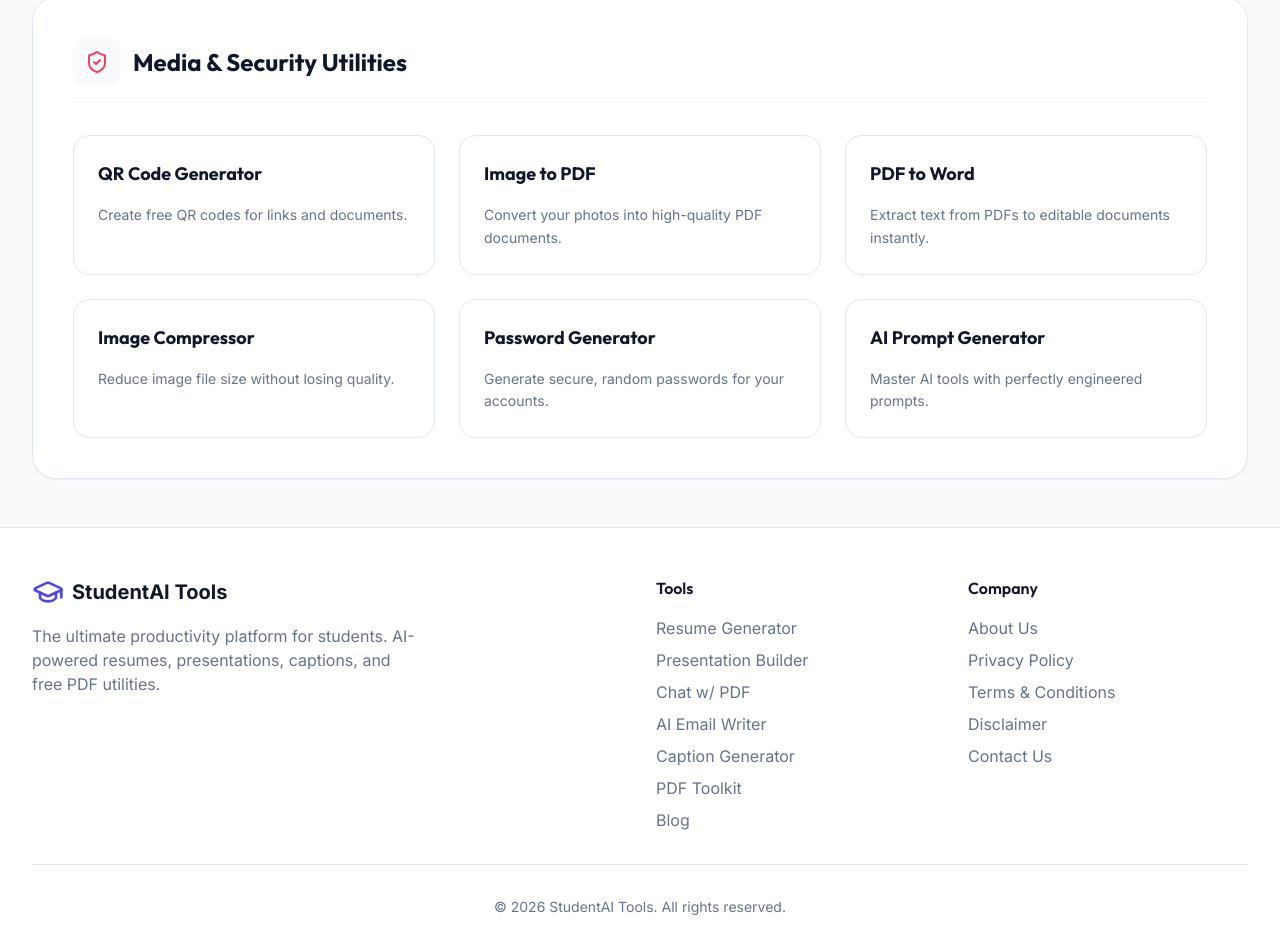
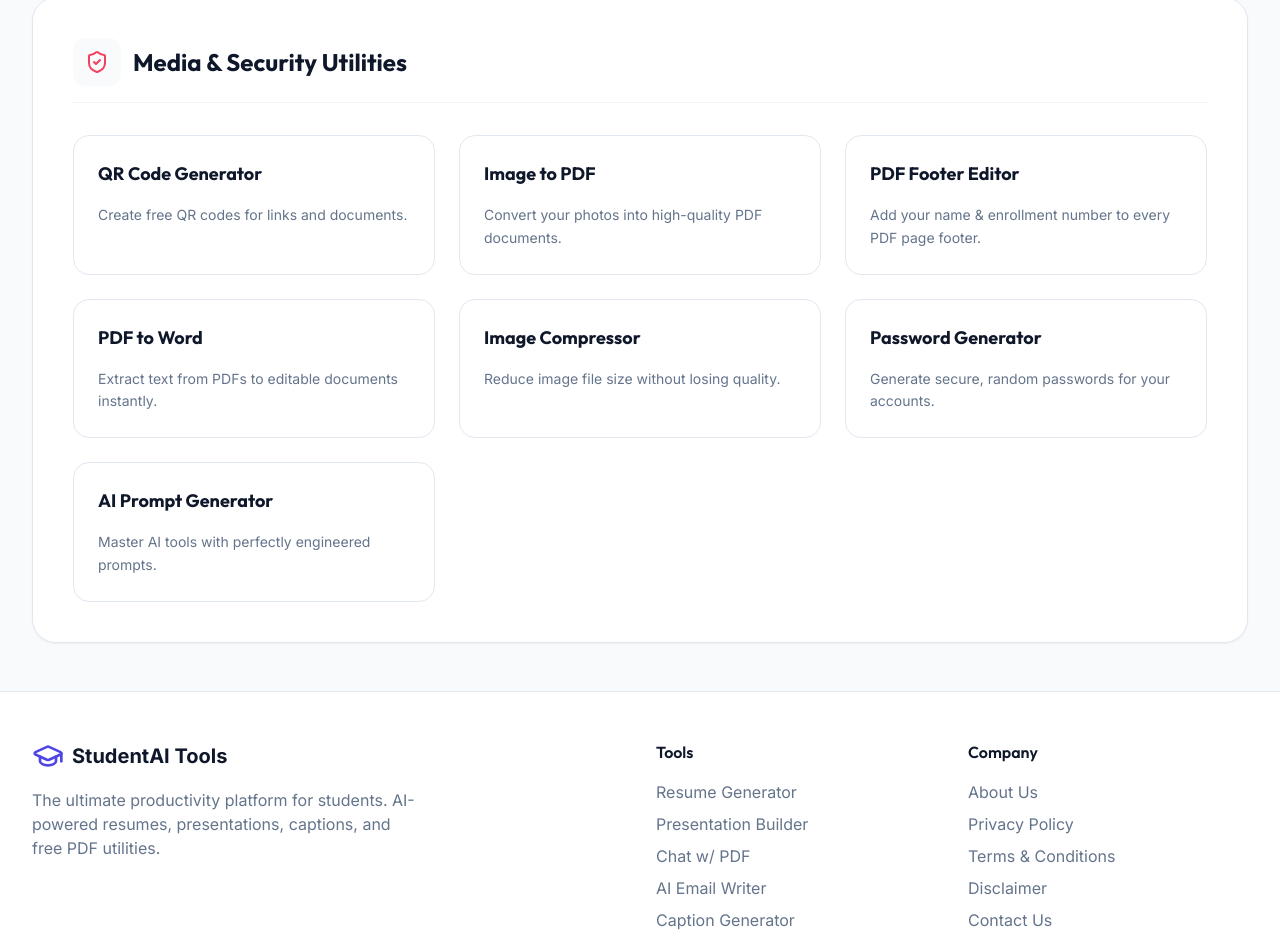
Before and after one commit to roshanpal8085/studentai-tools, a React (Vite) app in the folder frontend/: page /free-tools in a window 1280 px wide. Shown: the part 1929-2873 px from the top of the page. Built offline with nearby package versions, Linux system fonts and the light colour scheme.

Commit message:
fix: add PDF Footer Editor to Home and FreeUtilities tool listings

```diff
--- a/frontend/src/pages/FreeUtilities.jsx
+++ b/frontend/src/pages/FreeUtilities.jsx
@@ -46,6 +46,7 @@
     tools: [
       { name: 'QR Code Generator', path: '/tools/qr-generator', desc: 'Create free QR codes for links and documents.' },
       { name: 'Image to PDF', path: '/tools/image-to-pdf', desc: 'Convert your photos into high-quality PDF documents.' },
+      { name: 'PDF Footer Editor', path: '/tools/pdf-footer-editor', desc: 'Add your name & enrollment number to every PDF page footer.' },
       { name: 'PDF to Word', path: '/tools/pdf-to-word', desc: 'Extract text from PDFs to editable documents instantly.' },
       { name: 'Image Compressor', path: '/tools/image-compressor', desc: 'Reduce image file size without losing quality.' },
       { name: 'Password Generator', path: '/tools/password-generator', desc: 'Generate secure, random passwords for your accounts.' },
--- a/frontend/src/pages/Home.jsx
+++ b/frontend/src/pages/Home.jsx
@@ -4,7 +4,7 @@
   FileText, MonitorPlay, Image as ImageIcon, LayoutTemplate, MessageSquare,
   Mail, Zap, CheckCircle2, TrendingUp, Users, ShieldCheck, Search,
   Calendar, Clock, Hash, Type, QrCode, Lock, Ruler, Percent, Flame,
-  User, Lightbulb, Terminal, Timer, BookOpen, Brain, ListChecks, Quote, Calculator
+  User, Lightbulb, Terminal, Timer, BookOpen, Brain, ListChecks, Quote, Calculator, FileEdit
 } from 'lucide-react';
 
 import { Link } from 'react-router-dom';
@@ -41,6 +41,7 @@
   // Free Utilities
   { name: 'QR Code Generator', description: 'Create free QR codes for links, text, and documents.', icon: QrCode, to: '/tools/qr-generator', category: 'Utilities' },
   { name: 'Image to PDF', description: 'Convert your photos into high-quality PDF documents.', icon: FileText, to: '/tools/image-to-pdf', category: 'Utilities' },
+  { name: 'PDF Footer Editor', description: 'Stamp your name & enrollment number on every PDF page footer.', icon: FileEdit, to: '/tools/pdf-footer-editor', category: 'Utilities' },
   { name: 'Image Compressor', description: 'Reduce image file size without losing quality.', icon: ImageIcon, to: '/tools/image-compressor', category: 'Utilities' },
   { name: 'Unit Converter', description: 'Switch between metric and imperial units with ease.', icon: Ruler, to: '/total-unit-converter', category: 'Utilities' },
   { name: 'Password Generator', description: 'Generate secure, random passwords for your accounts.', icon: Lock, to: '/tools/password-generator', category: 'Utilities' },
```
Also changed, not shown: 1 other file (tests, documents, lock files or other folders).
